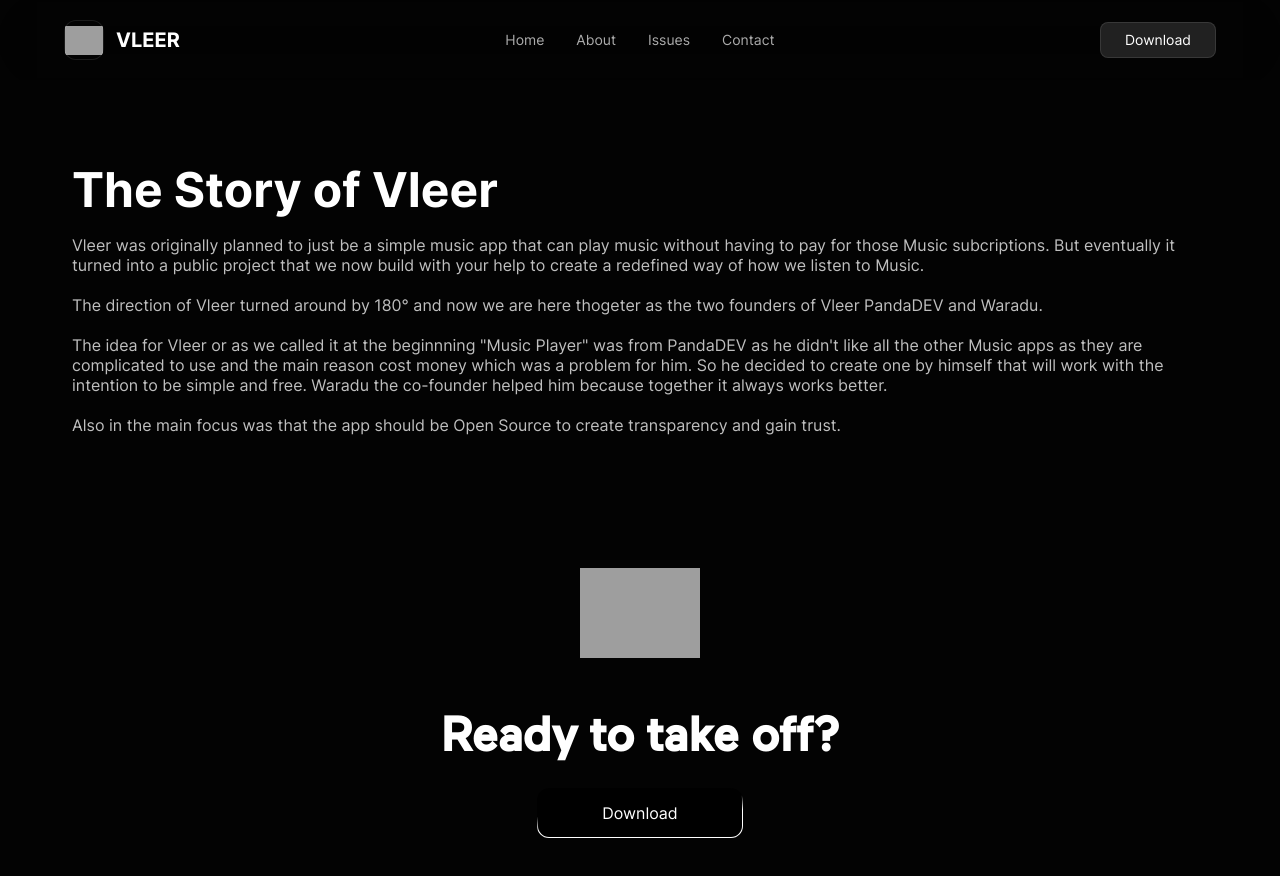
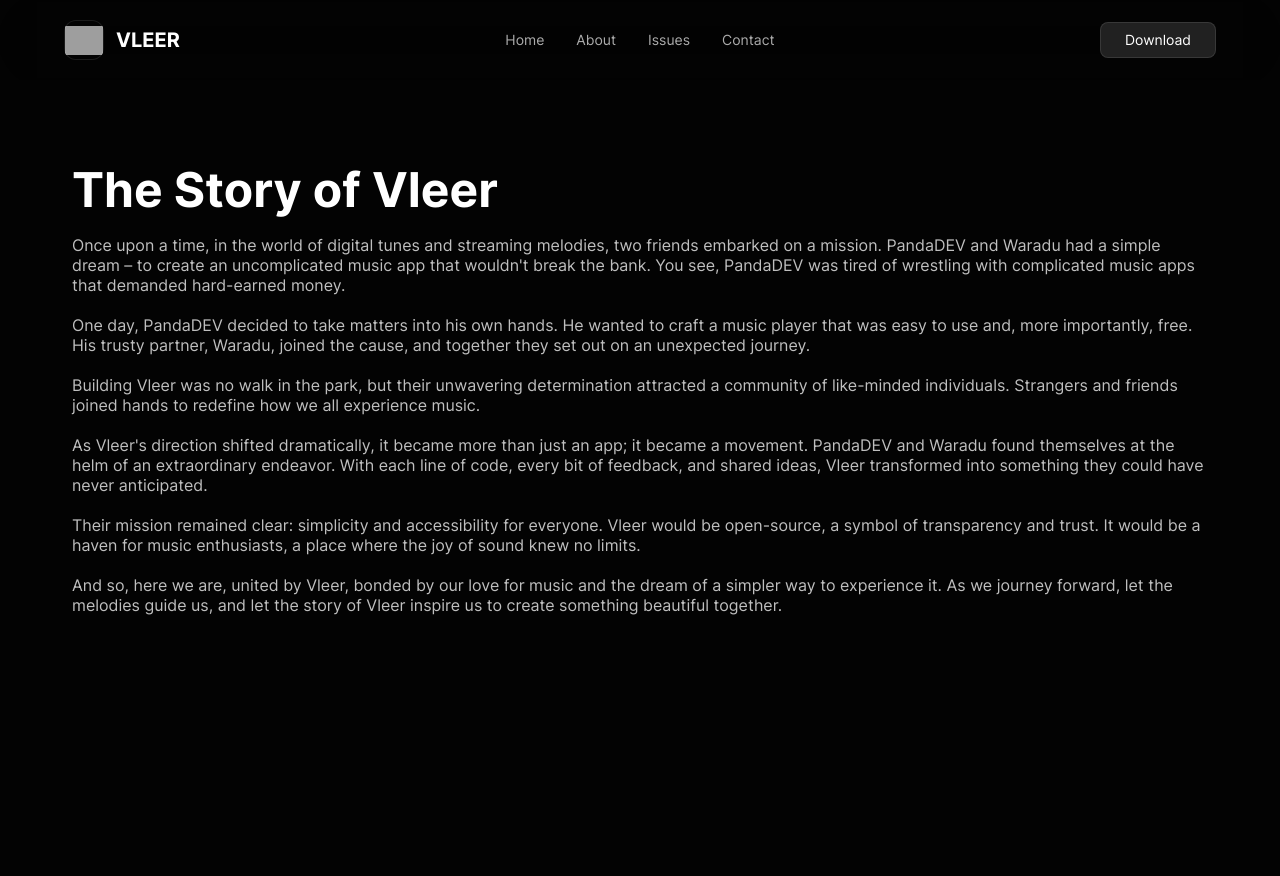
Before and after one commit to Vleerapp/Website, a Nuxt app: page /about in a window 1280 px wide. Shown: the top 876 px of the page. After the commit the page ends 800 px from the top, so only its background shows below. Built offline with nearby package versions, Linux system fonts and the light colour scheme; grey boxes are pictures that could not be loaded.

Commit message:
added content to about page

```diff
--- a/pages/about.vue
+++ b/pages/about.vue
@@ -3,18 +3,40 @@
     <div class="about-container">
       <div class="about">
         <h1 class="about-title">The Story of Vleer</h1>
-        <p class="text">Vleer was originally planned to just be a simple music app that can play music without having to pay for those Music subcriptions. But eventually it turned into a public project that we now build with your help to create a redefined way of how we listen to Music.<br><br>The direction of Vleer turned around by 180° and now we are here thogeter as the two founders of Vleer PandaDEV and Waradu.<br><br>The idea for Vleer or as we called it at the beginnning "Music Player" was from PandaDEV as he didn't like all the other Music apps as they are complicated to use and the main reason cost money which was a problem for him. So he decided to create one by himself that will work with the intention to be simple and free. Waradu the co-founder helped him because together it always works better.<br><br>Also in the main focus was that the app should be Open Source to create transparency and gain trust.</p>
+        <p class="text">Once upon a time, in the world of digital tunes and streaming melodies, two friends embarked on a
+          mission. PandaDEV and Waradu had a simple dream – to create an uncomplicated music app that wouldn't break the
+          bank. You see, PandaDEV was tired of wrestling with complicated music apps that demanded hard-earned money.
+          <br><br>
+          One day, PandaDEV decided to take matters into his own hands. He wanted to craft a music player that was easy to
+          use and, more importantly, free. His trusty partner, Waradu, joined the cause, and together they set out on an
+          unexpected journey.
+          <br><br>
+          Building Vleer was no walk in the park, but their unwavering determination attracted a community of like-minded
+          individuals. Strangers and friends joined hands to redefine how we all experience music.
+          <br><br>
+          As Vleer's direction shifted dramatically, it became more than just an app; it became a movement. PandaDEV and
+          Waradu found themselves at the helm of an extraordinary endeavor. With each line of code, every bit of feedback,
+          and shared ideas, Vleer transformed into something they could have never anticipated.
+          <br><br>
+          Their mission remained clear: simplicity and accessibility for everyone. Vleer would be open-source, a symbol of
+          transparency and trust. It would be a haven for music enthusiasts, a place where the joy of sound knew no
+          limits.
+          <br><br>
+          And so, here we are, united by Vleer, bonded by our love for music and the dream of a simpler way to experience
+          it. As we journey forward, let the melodies guide us, and let the story of Vleer inspire us to create something
+          beautiful together.
+        </p>
       </div>
     </div>
-    <Ready />
   </NuxtLayout>
 </template>
 
 <style lang="scss">
-.about-container{
+.about-container {
   max-width: 1136px;
   width: 100%;
   margin-top: 80px;
+  margin-bottom: 32px;
 
   .about {
     display: flex;
@@ -24,7 +46,7 @@
     flex-direction: column;
     gap: 16px;
 
-    .text{
+    .text {
       color: #bfbfbf;
     }
 
@@ -34,4 +56,10 @@
     }
   }
 }
+
+@media (max-width: 700px) {
+  .about-container{
+    margin-top: 40px;
+  }
+}
 </style>
```
